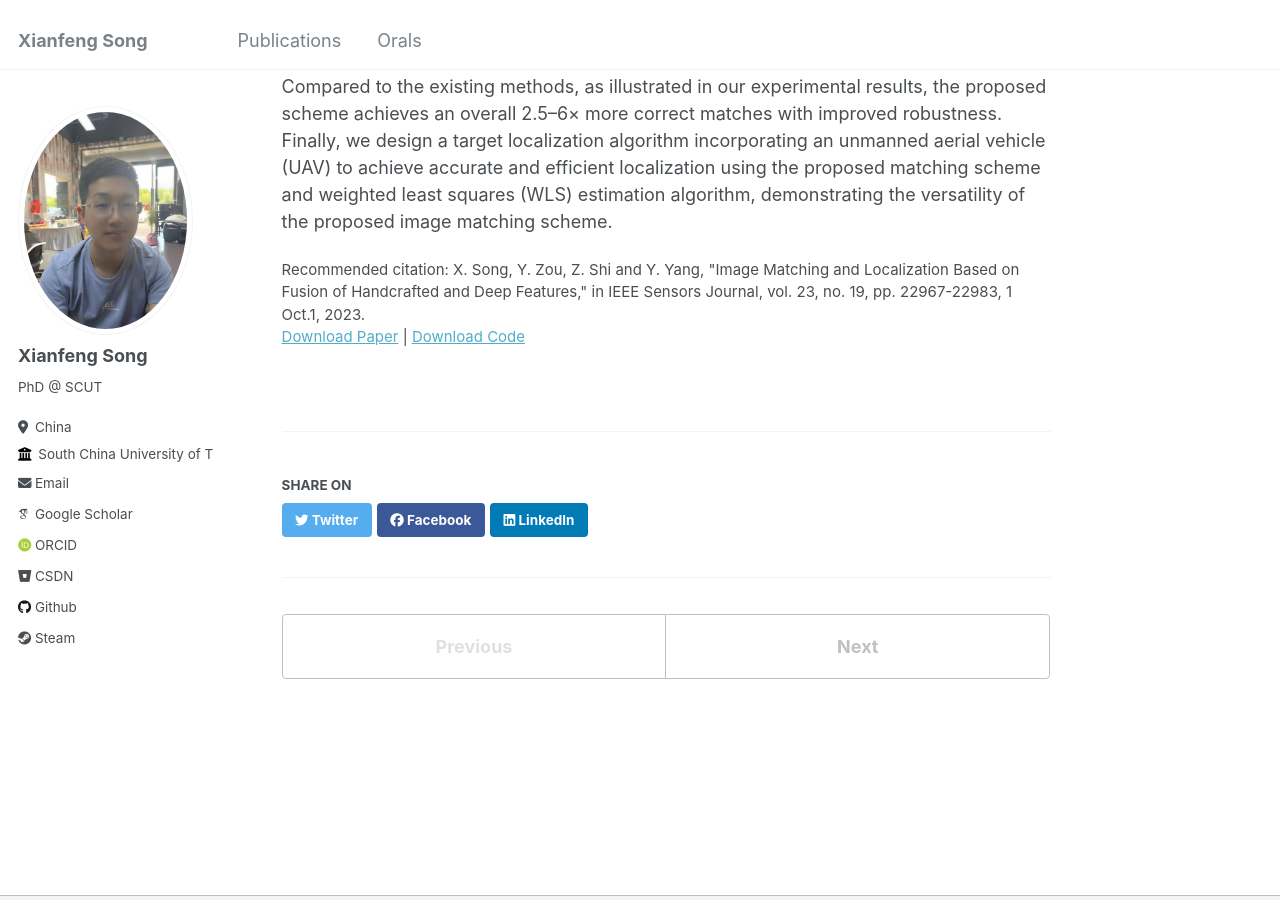
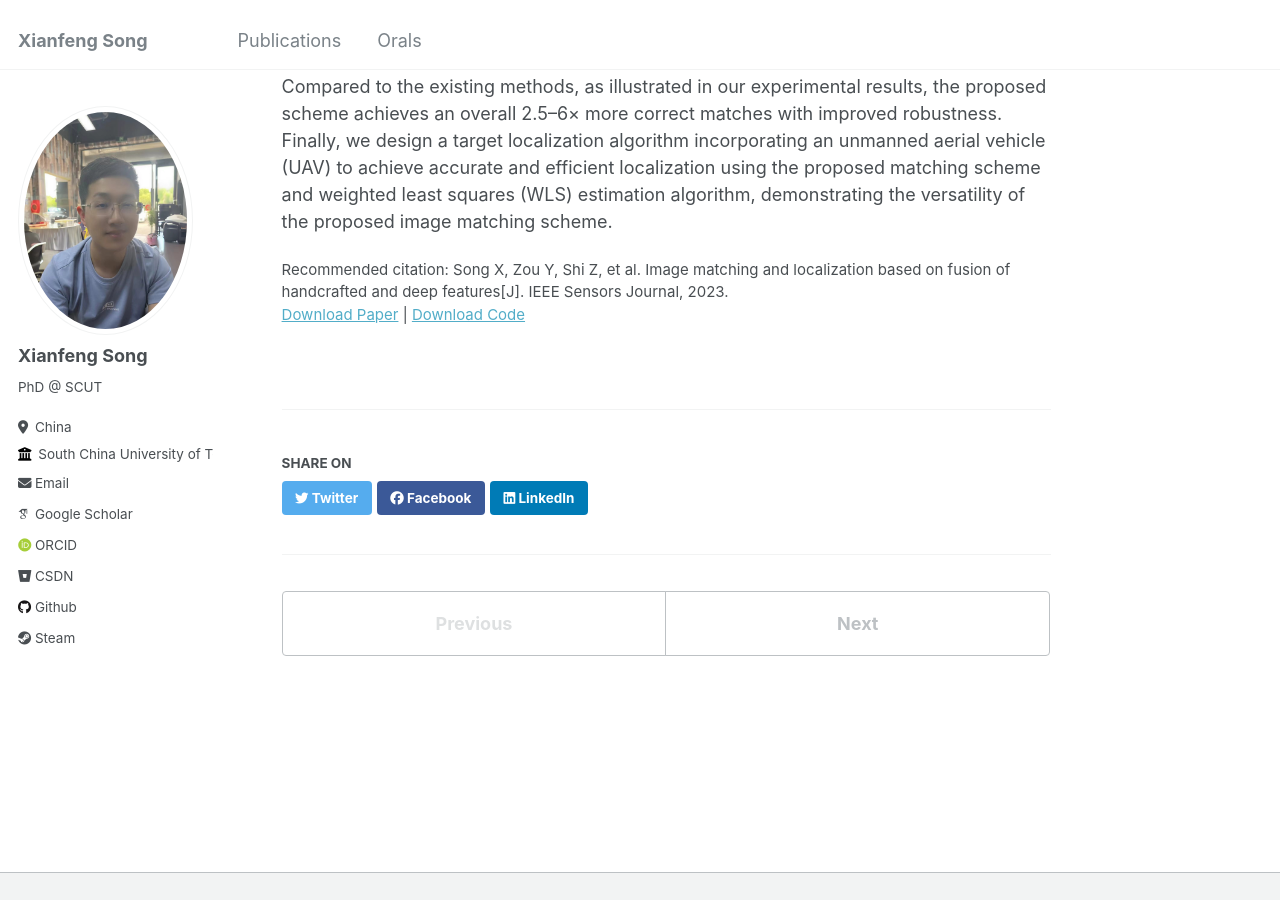
Before and after one commit to songxf1024/songxf1024.github.io, a Jekyll site: the page built from _publications/ISJ23.md, in a window 1280 px wide and 900 px high, scrolled down 1392 px. Built offline with Jekyll 4.4.1, drawn with Linux system fonts in a browser that asks for light colours; some web fonts are replaced.

Commit message:
Update ISJ23.md

```diff
--- a/_publications/ISJ23.md
+++ b/_publications/ISJ23.md
@@ -2,11 +2,11 @@
 title: "Image Matching and Localization Based on Fusion of Handcrafted and Deep Features"
 collection: publications
 permalink: /publications/ISJ23
-date: 2009-10-01
+date: 2023-10-01
 venue: 'IEEE Sensors Journal'
 paperurl: 'https://ieeexplore.ieee.org/abstract/document/10225672'
 codeurl: 'https://github.com/songxf1024/DeFusion'
-citation: 'X. Song, Y. Zou, Z. Shi and Y. Yang, "Image Matching and Localization Based on Fusion of Handcrafted and Deep Features," in IEEE Sensors Journal, vol. 23, no. 19, pp. 22967-22983, 1 Oct.1, 2023.'
+citation: 'Song X, Zou Y, Shi Z, et al. Image matching and localization based on fusion of handcrafted and deep features[J]. IEEE Sensors Journal, 2023.'
 ---
 
 <div style="gap: 10px; display: flex; flex-direction: column; align-items: center;">
```
